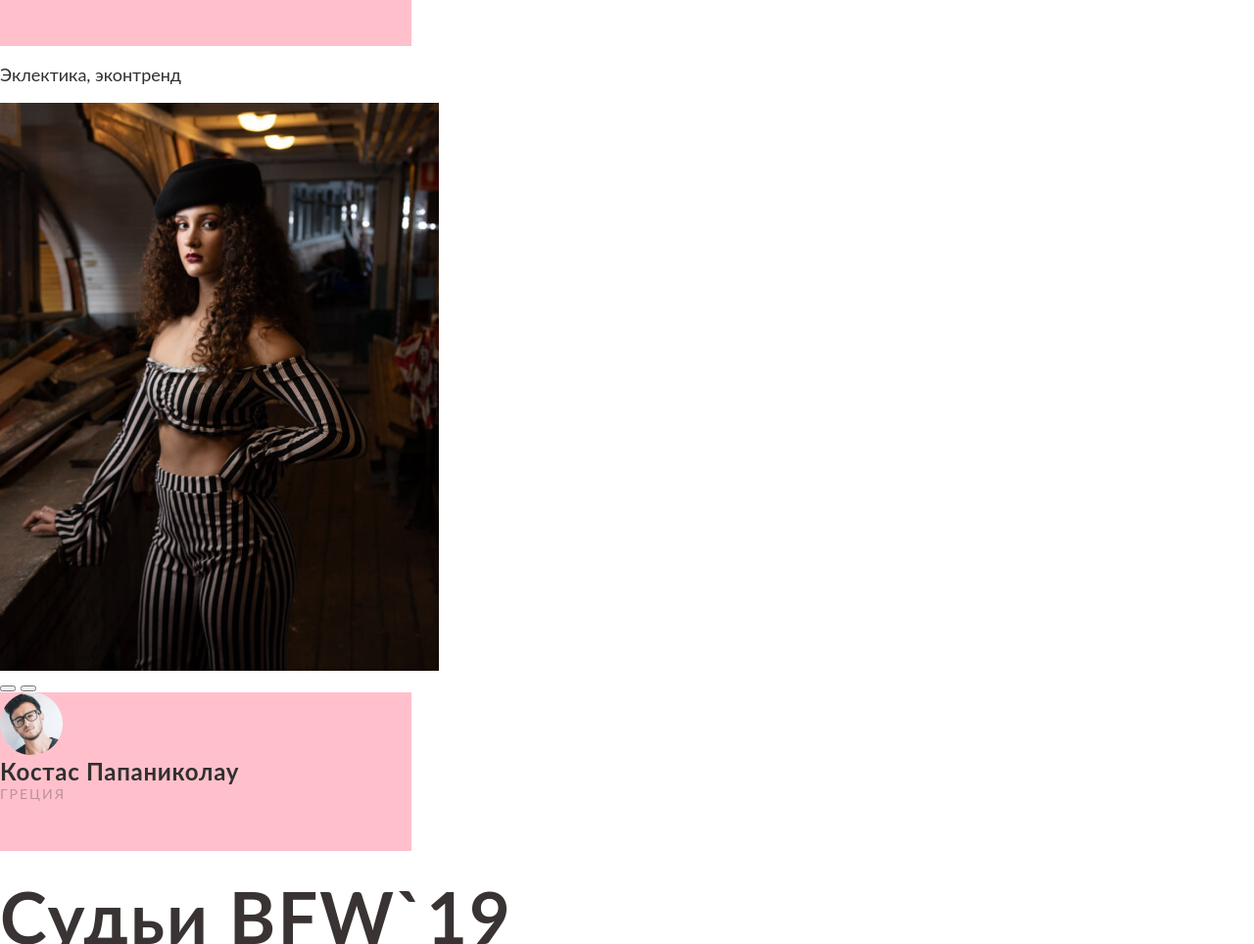
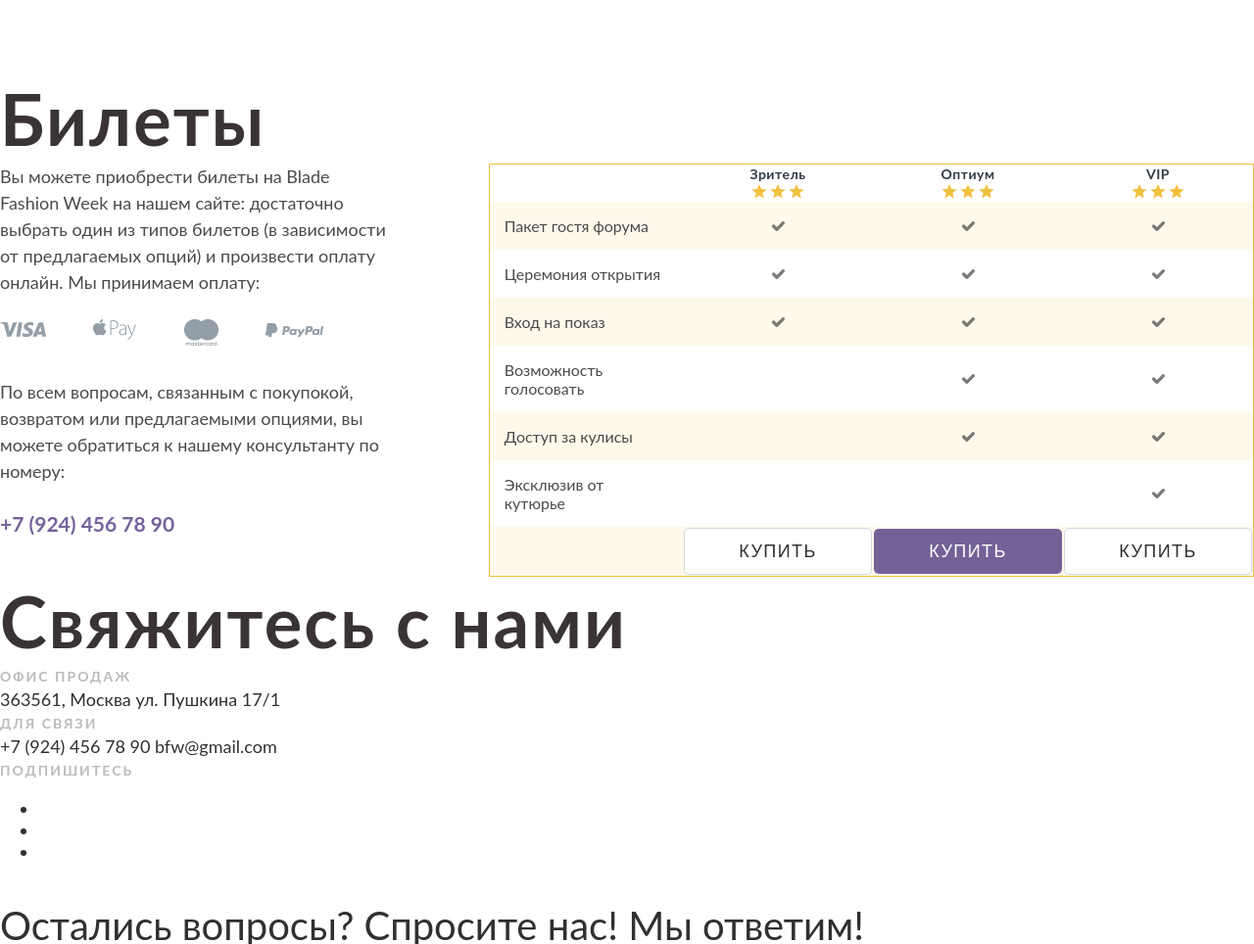
Before and after one commit to artTanya/blade-agency, a plain HTML site: page index.html in a window 1280 px wide. Shown: the part 2744-3708 px from the top of the page at 98% size. Drawn offline with Linux system fonts and the light colour scheme.

Commit message:
add styles for table

```diff
--- a/css/style.css
+++ b/css/style.css
@@ -332,6 +332,11 @@ label[for="eng"]::before {
   margin: 0;
   padding:0;
 }
+.participants-list {
+  list-style: none;
+  display: flex;
+  justify-content: space-between;
+}
 
 .model__img,
 .judges__img {
@@ -371,11 +376,13 @@ label[for="eng"]::before {
   opacity: 0.32;
   margin: 0;
 }
+
 .stylist__social-list .social-list__item {
   margin-bottom: 0;
 }
 
 .judges__items {
+  display: flex;
   list-style: none;
 }
 
@@ -411,10 +418,28 @@ label[for="eng"]::before {
   color: #303030;
   opacity: 0.87;
   margin: 0;
+  margin-bottom: 24px;
+}
+
+.tickets__wrapper {
+  display: flex;
+
 }
 
 .tickets__column {
   width: 480px;
+  margin-right: 100px;
+}
+
+.tickets__table {
+  width: 940px;
+  border: 1px solid #f2C03f;;
+  border-radius: 5px;
+  border-collapse: collapse;
+}
+
+.tickets__row:nth-child(2n) {
+  background: rgba(242, 192, 63, 0.1);
 }
 
 .tickets__phone {
@@ -425,14 +450,58 @@ label[for="eng"]::before {
   margin: 0;
 }
 
+.tickets__title {
+  font-weight: bold;
+  font-size: 14px;
+  line-height: 17px;
+  text-align: center;
+  letter-spacing: 0.5px;
+  color: #323C47;
+}
+
+.tickets__field {
+  font-weight: normal;
+  font-size: 16px;
+  line-height: 19px;
+  color: #303030;
+  opacity: 0.87;
+  padding: 15px;
+}
+
+.tickets__field--available {
+  background-image: url("../img/mark.svg");
+  background-repeat: no-repeat;
+  background-position: center;
+}
+
 .payments {
   width: 330px;
   display: flex;
   justify-content: space-between;
   list-style: none;
   padding: 0;
-  margin:0;
+  margin: 0;
+}
 
+.tickets__payments {
+  margin-bottom: 30px;
+}
+
+.rates {
+  display: flex;
+  align-items: center;
+  justify-content: center;
+  list-style: none;
+  margin: 0;
+  padding: 0;
+}
+
+.rates__item {
+  background-image: url("../img/star.svg");
+  background-repeat: no-repeat;
+  background-position: center;
+  width: 19px;
+  height: 19px;
 }
 
 .contacts__title {
@@ -461,6 +530,17 @@ label[for="eng"]::before {
   color: #303030;
 }
 
+.user-form__wrapper {
+  width: 593px;
+  display: flex;
+  flex-direction: column;
+}
+
+.user-form__wrapper input {
+  border: none;
+  border-bottom: 1px solid pink;
+}
+
 .user-form__wrapper label {
   font-weight: bold;
   font-size: 14px;
@@ -470,3 +550,23 @@ label[for="eng"]::before {
   color: #303030;
   opacity: 0.32;
 }
+.button {
+  width: 192px;
+  background-color: #ffffff;
+  color: #303030;
+  font-size: 18px;
+  line-height: 22px;
+  text-align: center;
+  text-transform: uppercase;
+  letter-spacing: 0.08em;
+  border: 1px solid #d0d7dd;
+  border-radius: 5px;
+  padding: 12px;
+  box-sizing: border-box;
+}
+
+.button--violet {
+  border: transparent;
+  color: #ffffff;
+  background-color: rgba(95, 75, 139, 0.87);
+}
--- a/index.html
+++ b/index.html
@@ -82,7 +82,8 @@
       </section>
       <section class="participants">
         <h2 class="participants__headline headline">Участники</h2>
-        <div class="participants__model model">
+        <ul class="participants__participants-list participants-list">
+        <li class="participants-list__model model">
           <p class="model__text">Классика, нуар</p>
           <div class="model__photo">
             <img class="model__img" src="img/model-1@1x.jpg" alt="Модель №1" width="448" height="580">
@@ -107,8 +108,8 @@
               </ul>
             </div>
           </div>
-        </div>
-        <div class="participants__model model">
+        </li>
+        <li class="participants-list__model model">
           <p class="model__text">Авангард, импрессионизм</p>
           <div class="model__photo">
             <img class="model__img" src="img/model-2@1x.jpg" alt="Модель №2" width="448" height="580">
@@ -129,8 +130,8 @@
               <li class="social-list__item"><a href="#"><span class="visually-hidden">Мы в твиттере</span></a></li>
             </ul>
           </div>
-        </div>
-        <div class="participants__model model">
+        </li>
+        <li class="participants-list__model model">
           <p class="model__text">Эклектика, эконтренд</p>
           <div class="model__photo">
             <img class="model__img" src="img/model-3@1x.jpg" alt="Модель №3">
@@ -151,7 +152,8 @@
               <li class="social-list__item"><a href="#"><span class="visually-hidden">Мы в твиттере</span></a></li>
             </ul>
           </div>
-        </div>
+        </li>
+      </ul>
         <div class="numbers">
           <span class="numbers__numeral">02/</span>
           <span class="numbers__numeral">/</span>
@@ -215,7 +217,7 @@
         <h2 class="tickets__headline headline">Билеты</h2>
         <div class="tickets__wrapper">
           <div class="tickets__column">
-            <p class="tickets__text">Вы можете приобрести билеты на Blade Fashion Week на нашем сайте: достаточно выбрать один из типов билетов (в зависимости от предлагаемых опций)и произвести оплату онлайн. Мы принимаем оплату:</p>
+            <p class="tickets__text">Вы можете приобрести билеты на Blade Fashion Week на нашем сайте: достаточно выбрать один из типов билетов (в зависимости от предлагаемых опций) и произвести оплату онлайн. Мы принимаем оплату:</p>
             <ul class="tickets__payments payments">
               <li class="payments__item">
                 <img src="img/visa@1x.png" alt="visa"  width="47" height="15">
@@ -235,52 +237,70 @@
           </div>
           <table class="tickets__table">
             <tr>
-              <th></th>
-              <th>Зритель</th>
-              <th>Оптиум</th>
-              <th>VIP</th>
+              <th class="tickets__title"></th>
+              <th class="tickets__title">Зритель
+                <ul class="tickets__rates rates">
+                  <li class="rates__item"></li>
+                  <li class="rates__item"></li>
+                  <li class="rates__item"></li>
+                </ul>
+              </th>
+              <th class="tickets__title">Оптиум
+                <ul class="tickets__rates rates">
+                  <li class="rates__item"></li>
+                  <li class="rates__item"></li>
+                  <li class="rates__item"></li>
+                </ul>
+              </th>
+              <th class="tickets__title">VIP
+                <ul class="tickets__rates rates">
+                  <li class="rates__item"></li>
+                  <li class="rates__item"></li>
+                  <li class="rates__item"></li>
+                </ul>
+              </th>
             </tr>
-            <tr>
-              <td>Пакет гостя форума</td>
-              <td>да</td>
-              <td>да</td>
-              <td> да</td>
+            <tr class="tickets__row">
+              <td class="tickets__field">Пакет гостя форума</td>
+              <td class="tickets__field tickets__field--available"></td>
+              <td class="tickets__field tickets__field--available"></td>
+              <td class="tickets__field tickets__field--available"></td>
             </tr>
-            <tr>
-              <td>Церемония открытия</td>
-              <td>Да</td>
-              <td>Да</td>
-              <td>Да</td>
+            <tr class="tickets__row">
+              <td class="tickets__field">Церемония открытия</td>
+              <td class="tickets__field tickets__field--available"></td>
+              <td class="tickets__field tickets__field--available"></td>
+              <td class="tickets__field tickets__field--available"></td>
             </tr>
-            <tr>
-              <td>Вход на показ</td>
-              <td>Да</td>
-              <td>Да</td>
-              <td>Да</td>
+            <tr class="tickets__row">
+              <td  class="tickets__field">Вход на показ</td>
+              <td class="tickets__field tickets__field--available"></td>
+              <td class="tickets__field tickets__field--available"></td>
+              <td class="tickets__field tickets__field--available"></td>
             </tr>
-            <tr>
-              <td>Возможность голосовать</td>
-              <td>нет</td>
-              <td>да</td>
-              <td>да</td>
+            <tr class="tickets__row">
+              <td class="tickets__field">Возможность голосовать</td>
+              <td class="tickets__field"></td>
+              <td class="tickets__field tickets__field--available"></td>
+              <td class="tickets__field tickets__field--available"></td>
             </tr>
-            <tr>
-              <td>Доступ за кулисы</td>
-              <td>нет</td>
-              <td>да</td>
-              <td>да</td>
+            <tr class="tickets__row">
+              <td class="tickets__field">Доступ за кулисы</td>
+              <td class="tickets__field"></td>
+              <td class="tickets__field tickets__field--available"></td>
+              <td class="tickets__field tickets__field--available"></td>
             </tr>
-            <tr>
-              <td>Эксклюзив от кутюрье</td>
-              <td>нет</td>
-              <td>нет</td>
-              <td>да</td>
+            <tr class="tickets__row">
+              <td class="tickets__field">Эксклюзив от кутюрье</td>
+              <td class="tickets__field"></td>
+              <td class="tickets__field"></td>
+              <td class="tickets__field tickets__field--available"></td>
             </tr>
-            <tr>
+            <tr class="tickets__row">
               <td></td>
-              <td><button>Купить</button></td>
-              <td><button>Купить</button></td>
-              <td><button>Купить</button></td>
+              <td><button class="button">Купить</button></td>
+              <td><button class="button button--violet">Купить</button></td>
+              <td><button class="button">Купить</button></td>
             </tr>
           </table>
         </div>
@@ -321,7 +341,7 @@
               <label for="message">Cообщение</label>
               <input type="text" id="message" placeholder="Задайте любой вопрос">
             </div>
-            <button class="form__button" type="submit">Отправить</button>
+            <button class="form__button button" type="submit">Отправить</button>
           </form>
         </div>
       </section>
@@ -348,19 +368,19 @@
             </div>
             <div class="popup__reservation">
               <p class="popup__reserve-text">Бронь билета</p>
-              <button class="popup__reserve-button"></button>
+              <a class="popup__reserve-button button"></a>
             </div>
           </form>
         </div>
         <div class="popup-feedback">
           <button class="popup-feedback__button-close" type="button" aria-label="Закрыть форму"></button>
           <p class="popup-feedback__text-thanks">Спасибо за ваш вопрос! Ваша заявка в работе. Мы ответим в течение дня обязательно, будьте на связи!</p>
-          <button class="popup-feedback__button">Понятно</button>
+          <button class="popup-feedback__button button">Понятно</button>
         </div>
         <div class="popup-feedback">
           <button class="popup-feedback__button-close" type="button" aria-label="Закрыть форму"></button>
           <p class="popup-feedback__text-thanks">Спасибо за интерес к Blade Fashion Week 2019! Мы уже готовим ваше персональное приглашение.Скоро сообщим о всех деталях.</p>
-          <button class="popup-feedback__button">Понятно</button>
+          <button class="popup-feedback__button button">Понятно</button>
         </div>
       </div>
     </main>
```
